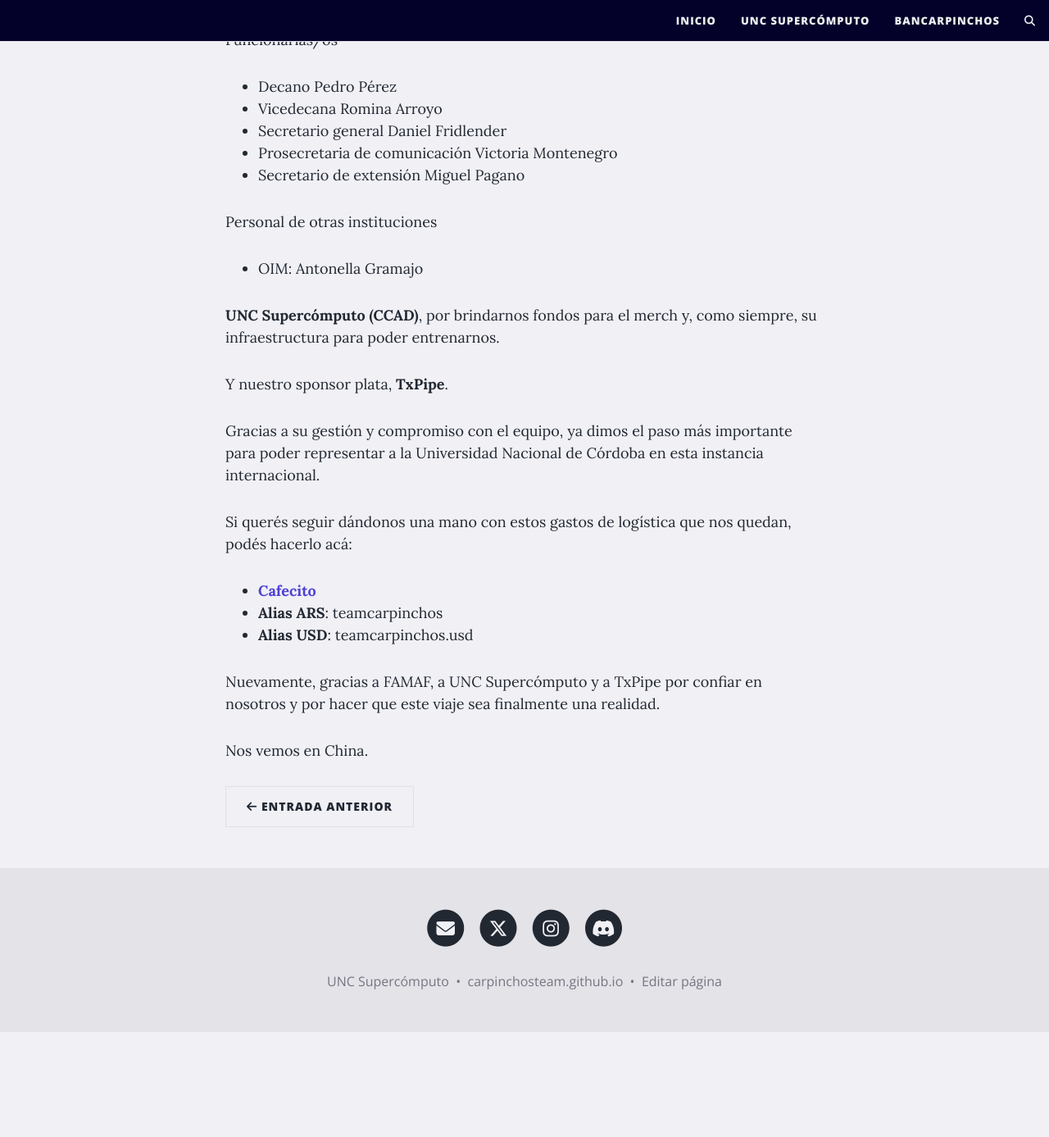
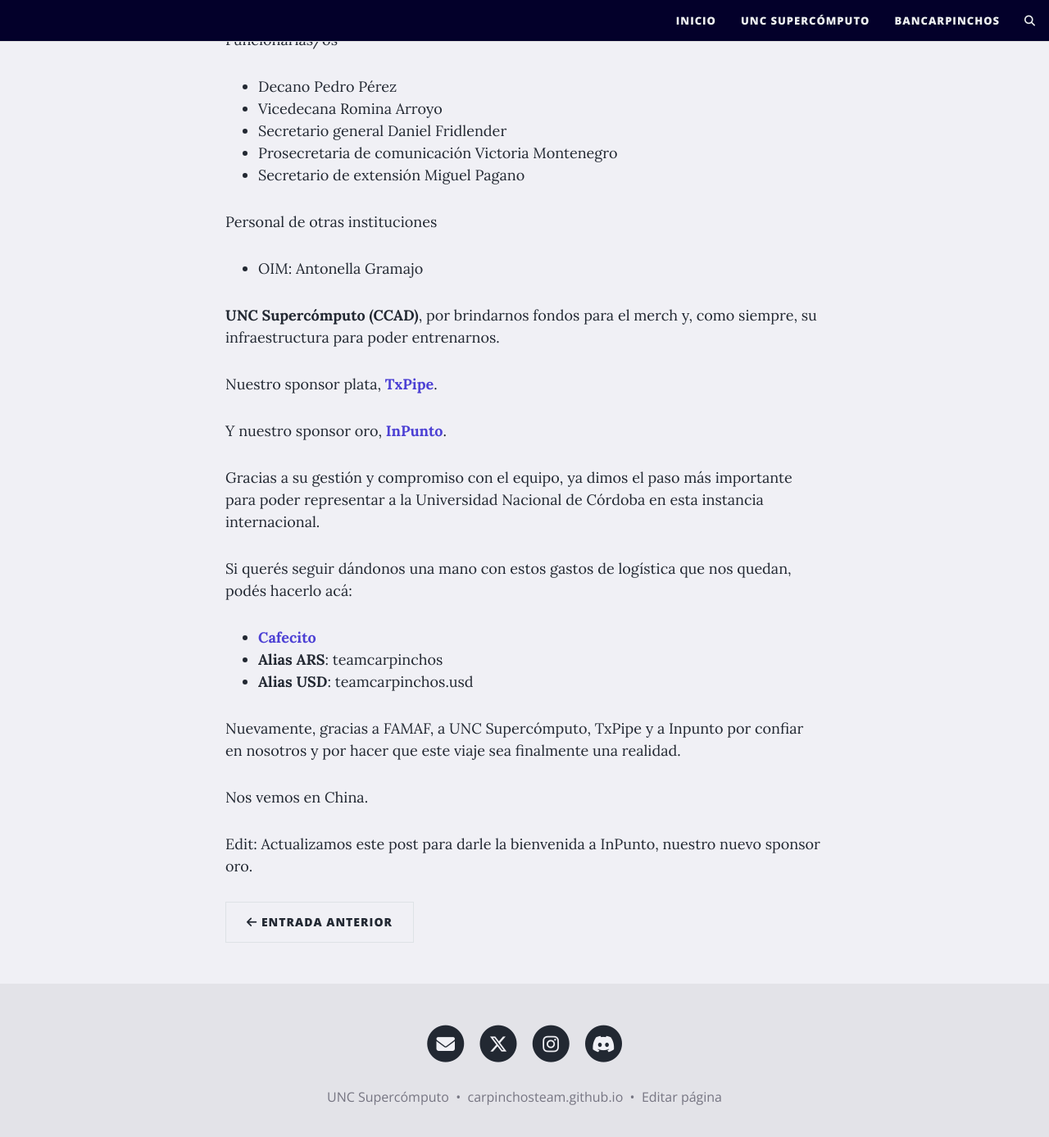
Before and after one commit to CarpinchosTeam/CarpinchosTeam.github.io, a Jekyll site: the page built from _posts/2026-04-30-viaje-a-china.md, in a window 1280 px wide and 1400 px high, scrolled down 606 px. Shown: the top 1387 px of the window at 82% size. Built offline with Jekyll 4.4.1, drawn with Linux system fonts in a browser that asks for light colours; comment, search, counter and statistics services are not loaded; before the commit the page ends 1865 px from its top, so only the background shows below that.

Commit message:
edit: add inpunto to china post

```diff
--- a/_posts/2026-04-30-viaje-a-china.md
+++ b/_posts/2026-04-30-viaje-a-china.md
@@ -26,7 +26,9 @@ Personal de otras instituciones
 
 **UNC Supercómputo (CCAD)**, por brindarnos fondos para el merch y, como siempre, su infraestructura para poder entrenarnos.
 
-Y nuestro sponsor plata, **TxPipe**.
+Nuestro sponsor plata, [**TxPipe**](https://txpipe.io/).
+
+Y nuestro sponsor oro, [**InPunto**](https://inpunto.la/).
 
 Gracias a su gestión y compromiso con el equipo, ya dimos el paso más importante para poder representar a la Universidad Nacional de Córdoba en esta instancia internacional.
 
@@ -35,6 +37,8 @@ Si querés seguir dándonos una mano con estos gastos de logística que nos qued
 - **Alias ARS**: teamcarpinchos
 - **Alias USD**: teamcarpinchos.usd
 
-Nuevamente, gracias a FAMAF, a UNC Supercómputo y a TxPipe por confiar en nosotros y por hacer que este viaje sea finalmente una realidad.
+Nuevamente, gracias a FAMAF, a UNC Supercómputo, TxPipe y a Inpunto por confiar en nosotros y por hacer que este viaje sea finalmente una realidad.
 
 Nos vemos en China.
+
+Edit: Actualizamos este post para darle la bienvenida a InPunto, nuestro nuevo sponsor oro.
```
